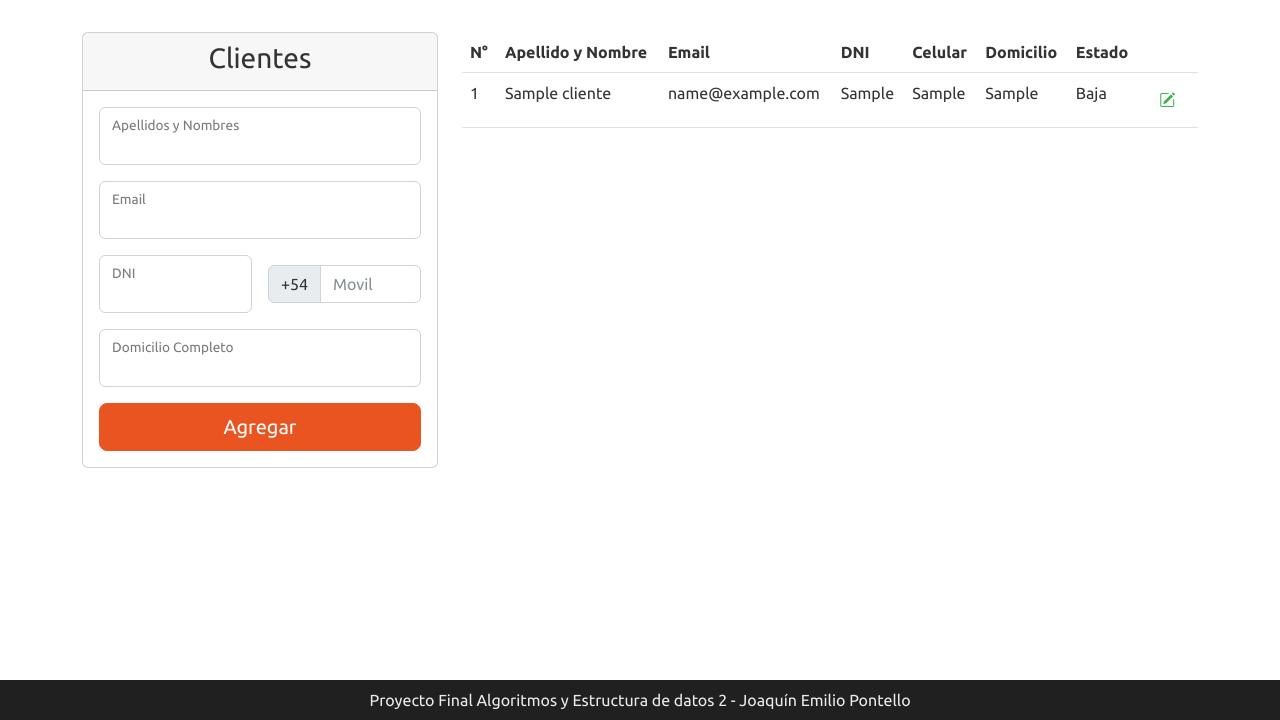
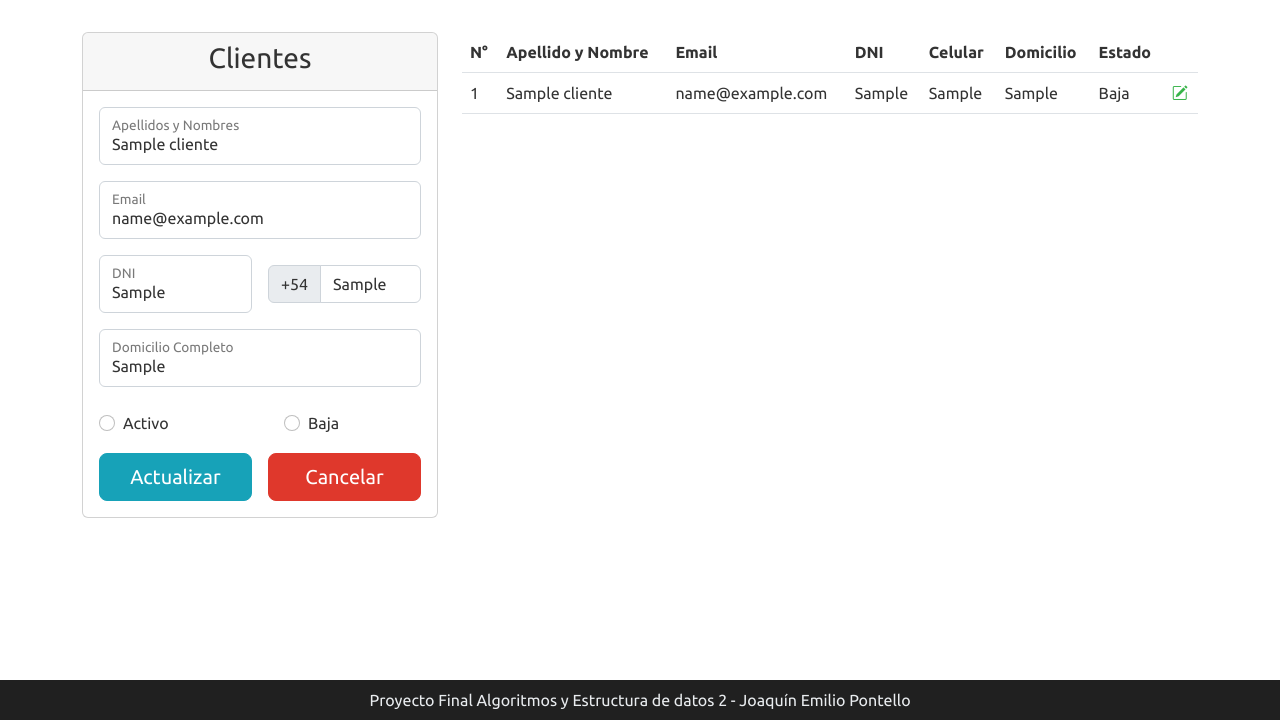
Before and after one commit to JoacoCinnamon/nautica-amanecer, a PHP site: page /clientes.php?id=1 in a window 1280 px wide. Shown: the part 80-800 px from the top of the page. Run offline with PHP 8.4, Linux system fonts and the light colour scheme; tables that the repository leaves empty or names only in its code hold one stand-in row (values such as "Sample post"); some libraries are stand-ins or nearby versions.

Commit message:
Conclusión sobre formulario cliente (Todo en el mismo pero con uso de GET y etc. Tengo que pulir eso porque no me estaría dejando actualizar/dar de baja pero en principio está bien encaminado. También un poco de refactorización en ciertas clases.

```diff
--- a/Classes/Class.Cliente.php
+++ b/Classes/Class.Cliente.php
@@ -28,8 +28,6 @@
   {
     try {
 
-      // Cuándo no lo puedo dar de baja??? Cuándo no hay embarcaciones a su nombre?
-
       $sentencia = "UPDATE `clientes` SET `estado` = (?) WHERE id = (?)";
       $delete = Conexion::getConexion()->prepare($sentencia);
       $datos = array($this->estado, $this->id);
@@ -41,20 +39,21 @@
     }
   }
 
+
+  /**
+   * SE DEBEN DAR DE BAJA LAS EMBARCACIONES TAMBIÉN Y DESOCUPAR LAS RESPECTIVAS AMARRAS
+   */
   public function updateCliente()
   {
     try {
-
       if ($this->seRepiteDni()) {
         $dniRepetido = $this->dni;
         return $dniRepetido;
       }
-      // La idea es que lo pueda dar de baja desde acá?
-      $sentencia = "UPDATE `clientes`
-      SET `apellido_nombre`= (?),`dni`= (?),`domicilio`= (?),`movil`= (?),`email`= (?),`estado`= (?)
-      WHERE id = $this->id";
+      $sentencia = "UPDATE clientes SET `apellido_nombre`= (?), `email`= (?), `dni` = (?), `movil` = (?), `domicilio` = (?), `estado` = (?)
+      WHERE id = (?)";
       $update = Conexion::getConexion()->prepare($sentencia);
-      $datos = array($this->apellido_nombre, $this->dni, $this->domicilio, $this->movil, $this->email, $this->estado);
+      $datos = array($this->apellido_nombre, $this->email, $this->dni, $this->movil, $this->domicilio, $this->estado, $this->id);
       $update = $update->execute($datos);
 
       return $update;
@@ -63,10 +62,10 @@
     }
   }
 
-  public function selectClienteById()
+  public static function selectClienteById($id)
   {
     try {
-      $sentencia = "SELECT * FROM `clientes` WHERE id = $this->id";
+      $sentencia = "SELECT * FROM `clientes` WHERE id = $id";
       $select = Conexion::getConexion()->query($sentencia);
 
       return $select->fetch();
@@ -100,7 +99,7 @@
     }
   }
 
-  public function selectAllClientes()
+  public static function selectAllClientes()
   {
     try {
       $sentencia = "SELECT * FROM `clientes` ORDER BY id";
@@ -141,7 +140,7 @@
     $seRepite = false;
     while ($index < $cantClientes && !$seRepite) {
       if ($this->dni === $clientes[$index]->dni) {
-        $seRepite = $clientes[$index]->nombre;
+        $seRepite = $clientes[$index]->apellido_nombre;
       }
       $index++;
     }
--- a/amarras.php
+++ b/amarras.php
@@ -51,8 +51,7 @@
             <select class="form-select" id="inputGroupSelect04" name="idAmarra">
               <option value="0">Lista de amarras</option>
               <?php
-              $amarra = new Amarra($id, $pasillo, $estado);
-              $amarras = $amarra->selectAllAmarras();
+              $amarras = Amarra::selectAllAmarras();
               foreach ($amarras as $amarraActual) {
                 ($amarraActual->estado == 0)
                   ? $estadoString = " (Libre)"
--- a/clientes.php
+++ b/clientes.php
@@ -6,12 +6,13 @@
   <script defer src="./js/validarClientes.js"></script>
 
   <form name="clientes" id="formClientes" action="" method="POST" class="col-md-4 py-3">
-
     <div class="card">
       <div class="card-header">
         <h3 class="card-title text-center">Clientes</h3>
       </div>
       <div class="card-body">
+
+        <input type="hidden" name="id" value="<?php echo $id ?>">
 
         <div class="form-floating mb-3">
           <input type="text" class="form-control" name="apellido_nombre" value="<?php echo $apellido_nombre ?>" id="apellido_nombre">
@@ -48,10 +49,43 @@
           <label for="domicilio">Domicilio Completo</label>
         </div>
 
-        <input type="hidden" name="estado" value="<?php echo $estado ?>">
 
-        <div class="col">
-          <button type="submit" class="w-100 btn btn-lg btn-primary" name="agregarClientes" id="agregarClientes" value="Agregar">Agregar</button>
+        <!-- ESTADO DEL CLIENTE -->
+        <?php if ($id != 0) { ?>
+          <!-- Hay un cliente seleccionado, por lo tanto puede cambiar el estado -->
+          <div class="row gx-5 gy-2 py-2 mb-2">
+
+            <div class="col-sm">
+              <div class="form-check form-check-inline">
+                <input class="form-check-input" type="radio" name="estado" id="clienteActivo" value="1" <?php if ($estado == 1) echo "checked"; ?>>
+                <label class="form-check-label" for="clienteActivo">Activo</label>
+              </div>
+            </div>
+
+            <div class="col-sm">
+              <div class="form-check form-check-inline">
+                <input class="form-check-input" type="radio" name="estado" id="clienteBaja" value="0" <?php if ($estado == 0) echo "checked"; ?>>
+                <label class="form-check-label" for="clienteBaja">Baja</label>
+              </div>
+            </div>
+
+          </div>
+        <?php } ?>
+
+
+        <div class="row gx-3 gy-2 align-items-center">
+          <?php if ($id == 0) { ?>
+            <!-- No hay ningún cliente seleccionado -->
+            <button type="submit" class="w-100 btn btn-lg btn-primary" name="agregarClientes" id="agregarClientes" value="Agregar">Agregar</button>
+          <?php } else { ?>
+            <!-- Hay un cliente seleccionado -->
+            <div class="col-sm">
+              <button type="submit" class="w-100 btn btn-lg btn-info" name="editarClientes" id="editarClientes" value="Actualizar">Actualizar</button>
+            </div>
+            <div class="col-sm">
+              <button type="button" class="w-100 btn btn-lg btn-danger" name="cancelarEditar" id="cancelarEditar" value="Cancelar" onClick="location.href='clientes.php'">Cancelar</button>
+            </div>
+          <?php } ?>
         </div>
 
       </div>
@@ -70,120 +104,40 @@
             <th>Celular</th>
             <th>Domicilio</th>
             <th>Estado</th>
-            <!-- <th>Modificar</th> -->
           </tr>
         </thead>
         <tbody>
           <?php
-          $cliente = new Cliente(0, "", "", 0, 0, "", 0);
-          $clientes = $cliente->selectAllClientes();
+          $clientes = Cliente::selectAllClientes();
+          foreach ($clientes as $clienteActual) { ?>
+            <tr>
+              <td><?php print $clienteActual->id; ?></td>
+              <td><?php print $clienteActual->apellido_nombre; ?> </td>
+              <td><?php print $clienteActual->email; ?></td>
+              <td><?php print $clienteActual->dni; ?></td>
+              <td><?php print $clienteActual->movil; ?></td>
+              <td><?php print $clienteActual->domicilio; ?></td>
+              <td><?php print getEstadoToString($clienteActual); ?></td>
+              <td>
+                <a href="clientes.php?id=<?php echo $clienteActual->id; ?>"><i class="bi bi-pencil-square text-success"></i></a>
+              </td>
 
-          foreach ($clientes as $clienteActual) {
-            echo '<tr>';
-            echo '<td>' . $clienteActual->id . '</td>';
-            echo '<td>' . $clienteActual->apellido_nombre . '</td>';
-            echo '<td>' . $clienteActual->email . '</td>';
-            echo '<td>' . $clienteActual->dni . '</td>';
-            echo '<td>' . $clienteActual->movil . '</td>';
-            echo '<td>' . $clienteActual->domicilio . '</td>';
-            echo '<td>' . getEstadoToString($clienteActual) . '</td>';
-          ?>
-            <td>
-              <button type="button" class="btn text-success" data-bs-toggle="modal" data-bs-target="#modalClientes">
-                <i class="bi bi-pencil-square"></i>
-              </button>
-            </td>
+            </tr>
           <?php
-            echo '</tr>';
-            // echo '<td class="text-danger"> <i class="bi bi-trash"></i> </td>';
           }
           ?>
-          <!-- Modal -->
       </table>
     </div>
   </div>
-  <div class="modal fade" id="modalClientes" tabindex="-1" aria-labelledby="modalTitulo" aria-hidden="true">
-    <div class="modal-dialog">
-      <div class="modal-content">
-        <div class="modal-header">
-          <h3 class="modal-title" id="modalTitulo">Editar Clientes</h3>
-          <button type="button" class="btn-close" data-bs-dismiss="modal" aria-label="Close"></button>
-        </div>
-        <div class="modal-body">
-          <div class="form-floating mb-3">
-            <?php echo $apellido_nombre; ?>
-            <input type="text" class="form-control" name="modal_apellido_nombre" value="<?php echo $apellido_nombre ?>" id="modal_apellido_nombre">
-            <label for="modal_apellido_nombre">Apellidos y Nombres</label>
-            <p></p>
-          </div>
 
-          <div class="form-floating mb-3">
-            <input type="email" class="form-control" name="modal_email" value="<?php echo $email ?>" id="modal_email">
-            <label for="modal_email">Email</label>
-          </div>
-
-          <div class="row gy-2 gx-3 align-items-center">
-            <div class="col">
-              <div class="form-floating mb-3">
-                <input type="text" class="form-control" name="modal_dni" value="<?php echo $dni ?>" id="modal_dni">
-                <label for="modal_dni">DNI</label>
-              </div>
-            </div>
-
-            <div class="col">
-              <div class="form-floating mb-3">
-                <label class="visually-hidden" for="modal_movil">Movil</label>
-                <div class="input-group">
-                  <div class="input-group-text">+54</div>
-                  <input type="text" class="form-control" name="modal_movil" value="<?php echo $movil ?>" id="modal_movil" placeholder="Movil" maxlength="10">
-                </div>
-              </div>
-            </div>
-          </div>
-
-          <div class="form-floating mb-3">
-            <input type="text" class="form-control" name="modal_domicilio" value="<?php echo $domicilio ?>" id="modal_domicilio">
-            <label for="modal_domicilio">Domicilio Completo</label>
-          </div>
-
-          <div class="row gx-3 gy-2 align-items-center">
-            <div class="col-auto">
-
-              <div class="form-check form-check-inline">
-                <input class="form-check-input" type="radio" name="modal_estado" id="modal_estado" value="0" <?php if ($estado == 0) echo "checked"; ?>>
-                <label class="form-check-label" for="amarraLibre">Baja</label>
-              </div>
-            </div>
-
-            <div class="col-auto">
-
-              <div class="form-check form-check-inline">
-                <input class="form-check-input" type="radio" name="modal_estado" id="modal_estado" value="1" <?php if ($estado == 1) echo "checked"; ?>>
-                <label class="form-check-label" for="amarraOcupada">Alta</label>
-              </div>
-            </div>
-          </div>
-        </div>
-
-
-        <div class="modal-footer">
-          <button type="button" class="btn btn-secondary" data-bs-dismiss="modal">Close</button>
-          <button type="button" class="btn btn-primary">Save changes</button>
-        </div>
-      </div>
-    </div>
-  </div>
 </div>
 
 <script>
+  /**
+   * Datatables
+   */
   const dataTable = new simpleDatatables.DataTable("#tablaClientes", {
     // Acá iria la traduccion al español si me dejara instalarlo
-  });
-
-  const btnEditarCliente = document.getElementById("editarCliente");
-
-  btnEditarCliente.addEventListener("click", () => {
-
   });
 </script>
 
--- a/src/private/procesarAmarras.php
+++ b/src/private/procesarAmarras.php
@@ -46,8 +46,8 @@
 }
 
 if ($seSeleccionoAmarra) {
-  $amarra = new Amarra($_POST["idAmarra"], 0, 0);
-  $amarra = $amarra->selectAmarraById();
+  $amarra = Amarra::selectAmarraById($_POST["idAmarra"]);
+  # Si existe
   if ($amarra) {
     $id = $amarra->id;
     $pasillo = $amarra->pasillo;
--- a/src/private/procesarClientes.php
+++ b/src/private/procesarClientes.php
@@ -10,11 +10,16 @@
   return $cadena;
 }
 
+$id = 0;
 $apellido_nombre = $email = $dni = $movil = $domicilio = "";
 $modal_apellido_nombre = $modal_email = $modal_dni = $modal_movil = $modal_domicilio = "";
 $estado = 1;
 
-// Boton de agregar
+
+
+/**
+ * Boton para agregar un cliente
+ */
 if (isset($_POST["agregarClientes"])) {
   $apellido_nombre = validarInput($_POST["apellido_nombre"]);
   $email = validarInput($_POST["email"]);
@@ -25,16 +30,57 @@
   $cliente = new Cliente(0, $apellido_nombre, $email, $dni, $movil, $domicilio, $estado);
   $msg = $cliente->insertCliente();
 
+  $id = 0;
   $apellido_nombre = $email = $dni = $movil = $domicilio = "";
   $estado = 1;
 }
 
-if (isset($_POST["editarCliente"])) {
+/**
+ * GRANDES AVANCES
+ * TENGO QUE CORREGIR LA ACTUALIZACION/BAJA
+ * PORQUE NO ME ESTARÏA DEJANDO BIEN POR EL TEMA DE QUE SE ME ESTA MEZCLANDO EL GET CON EL POST Y ETC
+ */
 
+if (isset($_POST["editarClientes"])) {
+  $id = $_POST["id"];
+  $apellido_nombre = validarInput($_POST["apellido_nombre"]);
+  $email = validarInput($_POST["email"]);
+  $dni = validarInput($_POST["dni"]);
+  $movil = validarInput($_POST["movil"]);
+  $domicilio = validarInput($_POST["domicilio"]);
+  $estado = $_POST["estado"];
+
+  $cliente = new Cliente($id, $apellido_nombre, $email, $dni, $movil, $domicilio, $estado);
+  $msg = $cliente->updateCliente();
+
+  $id = 0;
+  $apellido_nombre = $email = $dni = $movil = $domicilio = "";
+  $estado = 1;
+
+
+  // Lo re-dirijo de nuevo al menu principal para que se reinicie la URL por el GET, sino siempre se va a quedar el ?id= algo
+  header('Location: clientes.php');
+}
+
+
+/**
+ * Boton para seleccionar un cliente
+ */
+if (isset($_GET["id"])) {
+  $id = $_GET["id"];
+  $cliente = Cliente::selectClienteById($id);
+  $apellido_nombre = $cliente->apellido_nombre;
+  $email = $cliente->email;
+  $dni = $cliente->dni;
+  $movil = $cliente->movil;
+  $domicilio = $cliente->domicilio;
+  $estado = $cliente->estado;
 }
 
 
 function getEstadoToString($cliente)
 {
-  return ($cliente->estado == 1) ? "Activo" : "Baja";
+  return ($cliente->estado == 1)
+    ? "Activo"
+    : "Baja";
 }
```
Also changed, not shown: Classes/Class.Amarra.php (+6 -10 lines), Classes/Class.Movimiento.php (+29 -0 lines).
